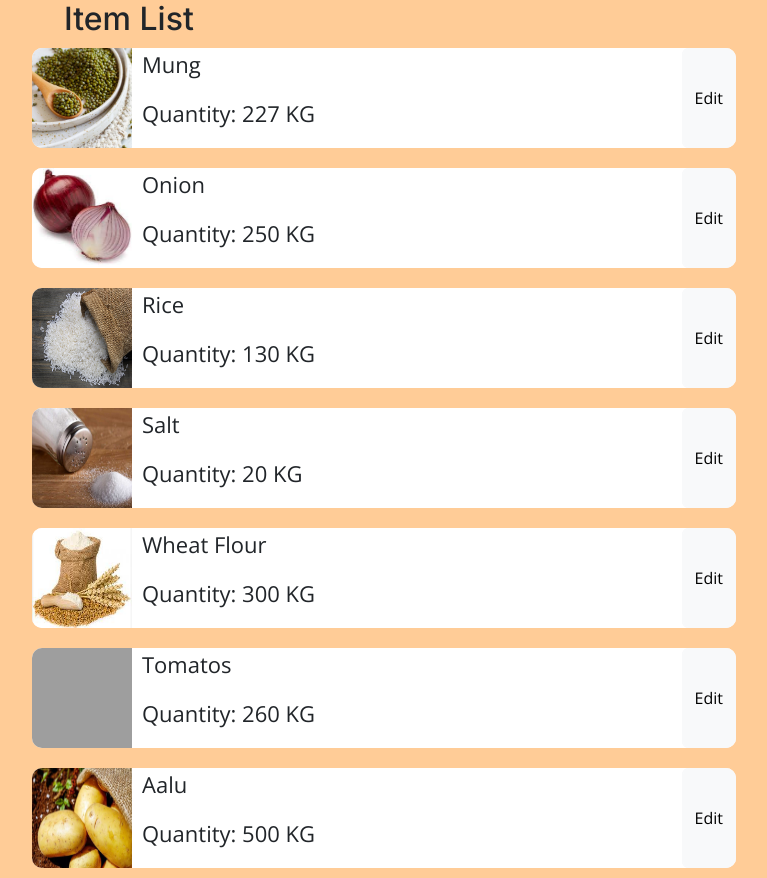
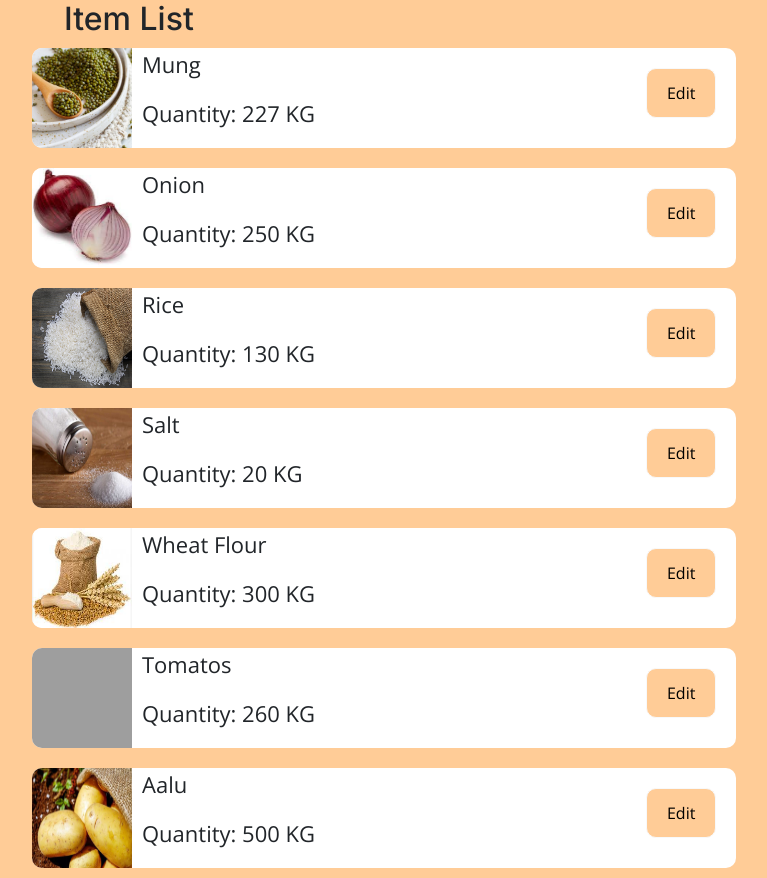
Before and after one commit to mr-mayank/Mess-Mate, a PHP site: page /Inventory.php in a window 1280 px wide. Shown: the part 90-968 px from the top of the page, without its empty margins (256-1023 px from the left). Run offline with PHP 8.4, Linux system fonts and the light colour scheme; a user stored in the database is signed in; data comes from the database, SQL or seed files in the repository; some libraries are stand-ins or nearby versions; grey boxes are pictures that could not be loaded.

Commit message:
final-commit

```diff
--- a/assets/css/inventory.css
+++ b/assets/css/inventory.css
@@ -39,8 +39,16 @@
 .content{
     display: block;
     flex-wrap: wrap;
-    width: 100%;
+    width: 70%;
     margin-left: 10px;
+}
+#edit{
+    width: 10%;
+    height: 50px;
+    margin: 20px;
+    background-color: var(--color-primary);
+    border-radius: 10px;
+    overflow: hidden;
 }
 .content div{
     width: 50%;
```
Also changed, not shown: assets/css/poll.css (+7 -3 lines).
